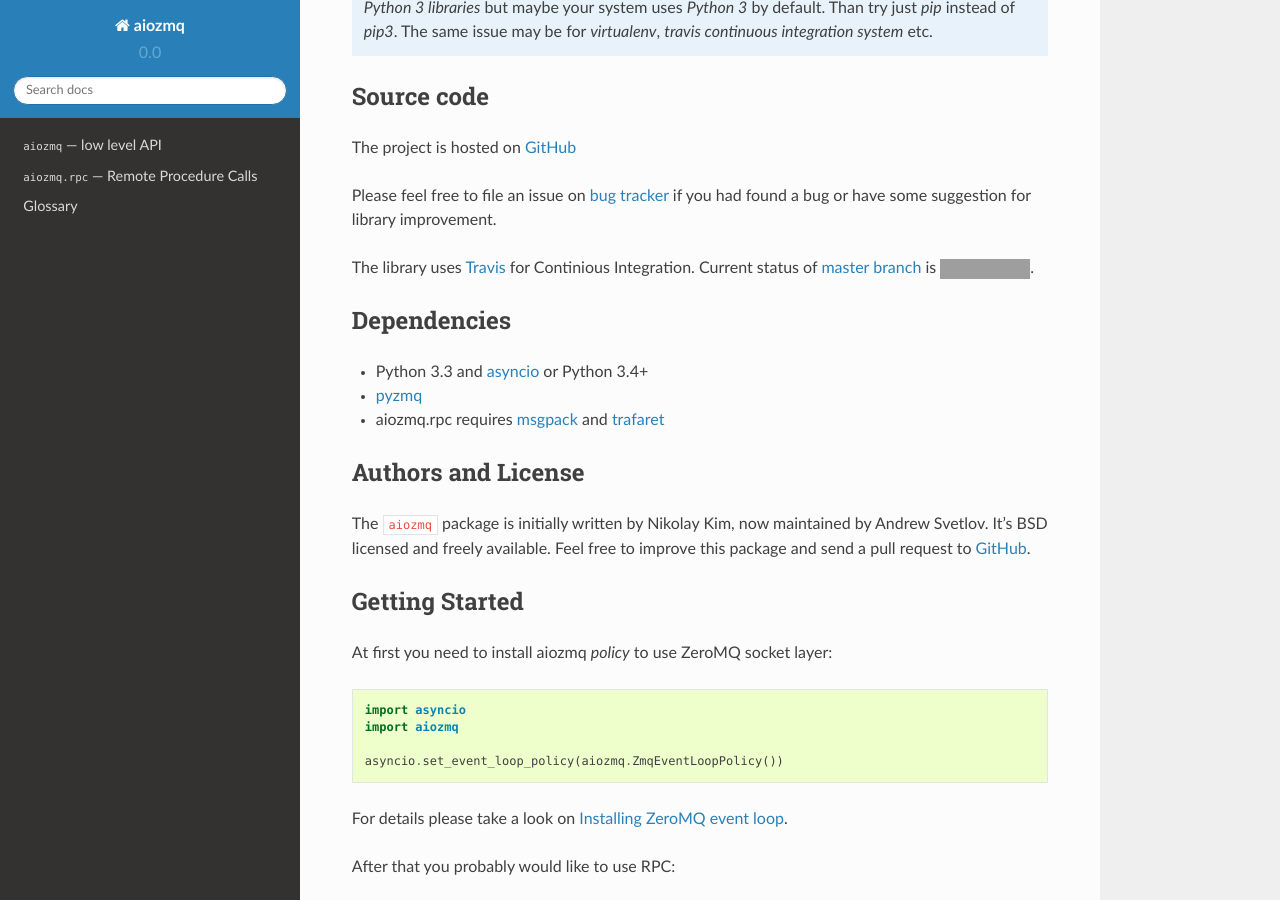
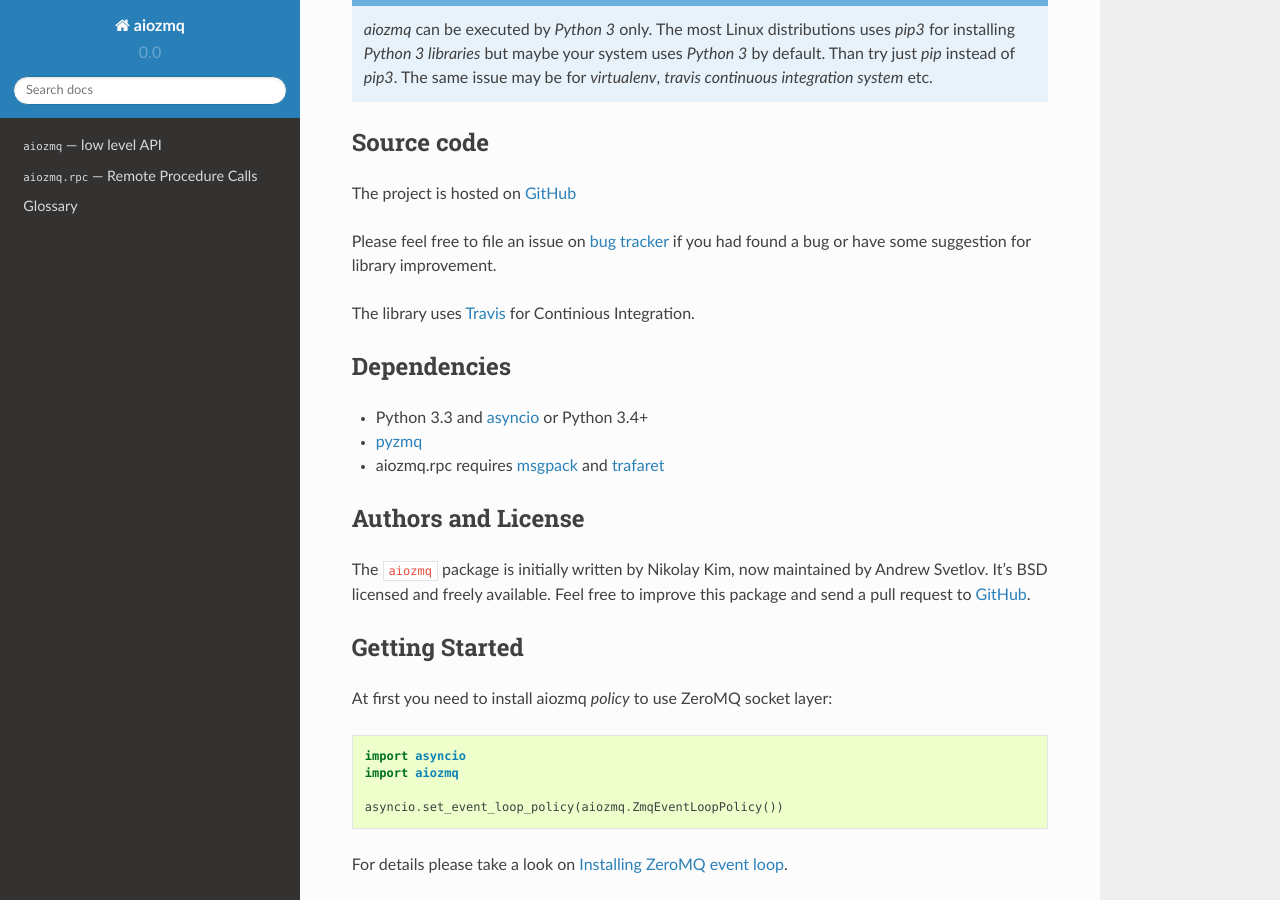
Before and after one commit to aio-libs/aiozmq, a Sphinx documentation site: the page built from docs/index.rst, in a window 1280 px wide and 900 px high, scrolled down 789 px. Built offline with Sphinx 7.4.7 and the Read the Docs theme 2.0.0, drawn with Linux system fonts in a browser that asks for light colours; pages that are not in the unit, such as notebooks, are missing from menus; grey boxes are pictures that could not be loaded.

Commit message:
Use raw html code to insert travis badge. That probably can fix rtfd builds and removeextra warning.

```diff
--- a/docs/index.rst
+++ b/docs/index.rst
@@ -7,6 +7,14 @@
 ====================================
 
 ZeroMQ integration with asyncio (:pep:`3156`).
+
+.. raw:: html
+
+   <p style="height:22px">
+     <a href="https://travis-ci.org/aio-libs/aiozmq" >
+       <img src="https://travis-ci.org/aio-libs/aiozmq.svg?branch=master"/>
+     </a>
+   </p>
 
 .. _GitHub: https://github.com/aio-libs/aiozmq
 
@@ -54,11 +62,7 @@
 or have some suggestion for library improvement.
 
 The library uses `Travis <https://travis-ci.org/aio-libs/aiozmq>`_ for
-Continious Integration.  Current status of `master branch <GitHub>`_
-is |travis-st|.
-
-.. |travis-st| image:: https://travis-ci.org/aio-libs/aiozmq.svg?branch=master
-   :target: https://travis-ci.org/aio-libs/aiozmq
+Continious Integration.
 
 
 Dependencies
```
